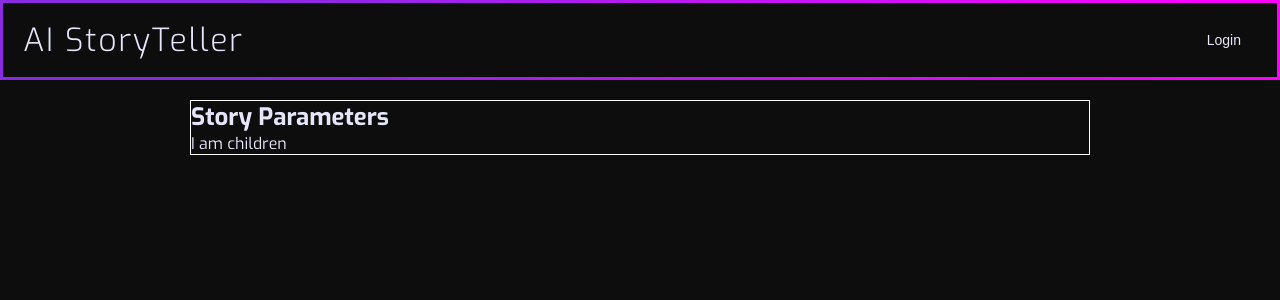
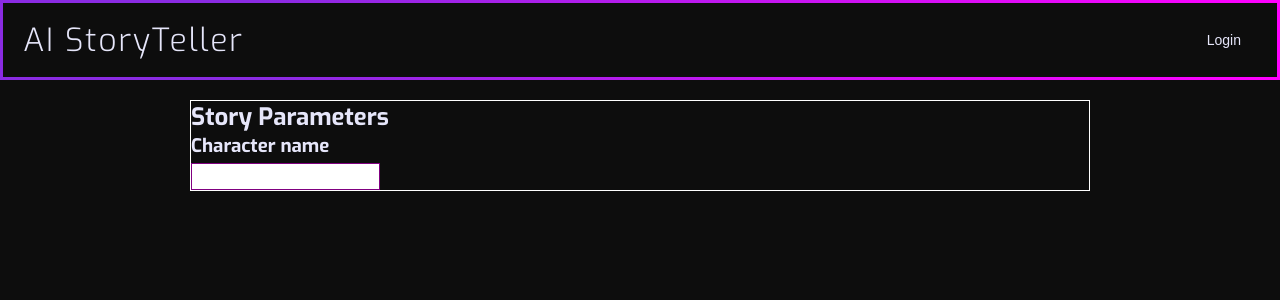
Before and after one commit to LejNur/ai-story-teller, a Next.js app: page / in a window 1280 px wide. Shown: the top 300 px of the page. Built offline with nearby package versions, Linux system fonts and the light colour scheme.

Commit message:
feat:inputBox component

```diff
--- /dev/null
+++ b/src/components/Molecules/InputBox/InputBox.module.scss
@@ -0,0 +1,10 @@
+.inputBox {
+  input {
+    padding: 5px;
+    border: 1px solid purple;
+  }
+
+  h3 {
+    margin-bottom: 5px;
+  }
+}
--- /dev/null
+++ b/src/components/Molecules/InputBox/InputBox.tsx
@@ -0,0 +1,23 @@
+import React, { Dispatch, SetStateAction, useState } from "react";
+import style from "./InputBox.module.scss";
+
+interface InputBoxProps {
+  label: string;
+  value: string;
+  setValue: Dispatch<SetStateAction<string>>;
+}
+
+export default function InputBox(props: InputBoxProps) {
+  const { label, value, setValue } = props;
+
+  return (
+    <div className={style.inputBox}>
+      <h3>{label}</h3>
+      <input
+        type="text"
+        value={value}
+        onChange={(e) => setValue(e.target.value)}
+      />
+    </div>
+  );
+}
--- a/src/pages/index.tsx
+++ b/src/pages/index.tsx
@@ -2,8 +2,11 @@ import Head from "next/head";
 import styles from "@/styles/Home.module.css";
 import Header from "@/components/Molecules/Header/Header";
 import WindowBox from "@/components/Organism/Window/WindowBox";
+import InputBox from "@/components/Molecules/InputBox/InputBox";
+import { useState } from "react";
 
 export default function Home() {
+  const [character, setCharacter] = useState("");
   return (
     <>
       <Head>
@@ -16,7 +19,11 @@ export default function Home() {
         <Header title="AI StoryTeller" />
         <div className={styles.content}>
           <WindowBox title="Story Parameters">
-            <p>I am children</p>
+            <InputBox
+              label="Character name"
+              value={character}
+              setValue={setCharacter}
+            />
           </WindowBox>
         </div>
       </main>
```
